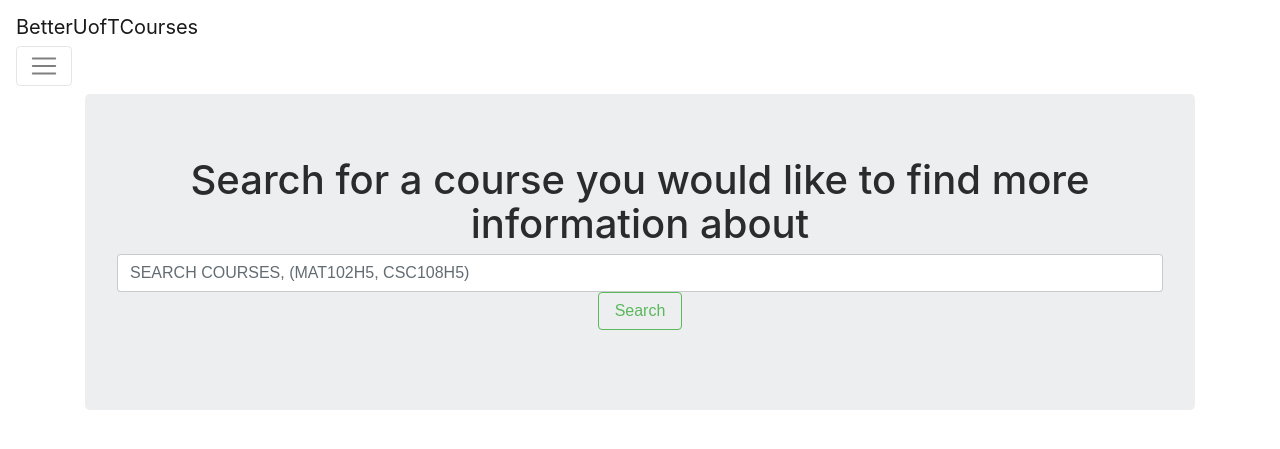
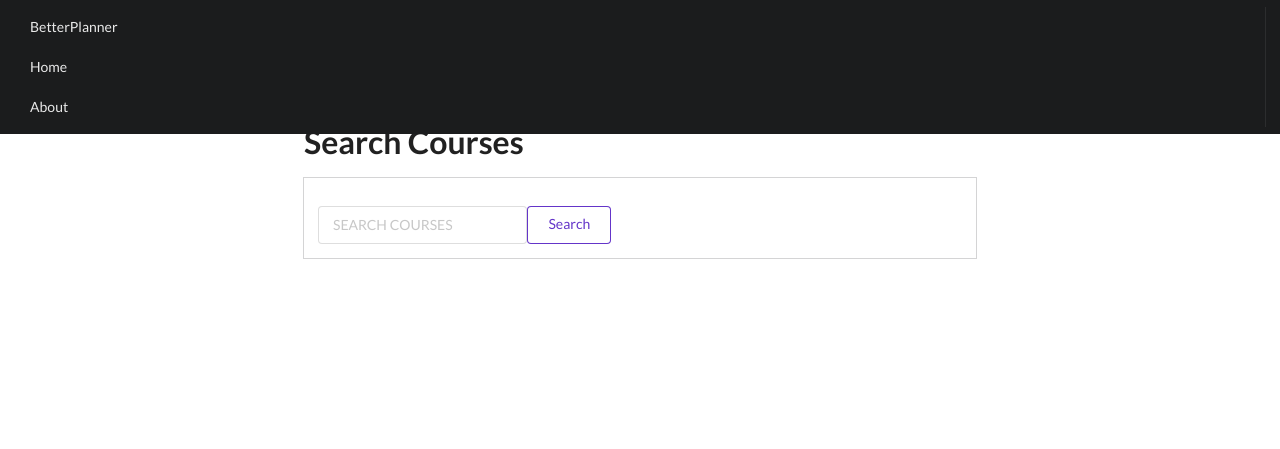
Before and after one commit to BetterPlanner/BetterPlanner-uoft, a Flask app: page /better-uoft/ in a window 1280 px wide. Shown: the top 449 px of the page. Run offline with Flask 2, Linux system fonts and the light colour scheme; some libraries are stand-ins or nearby versions.

Commit message:
ui updates.

```diff
--- a/app.py
+++ b/app.py
@@ -11,27 +11,31 @@ db = client.test
 collection = db.courses
 prereq = db.prereq
 
+@app.route('/')
+def INDEX():
+    return betteruoft()
+
 @app.route('/better-uoft/')
 def betteruoft():
     return render_template("index.html")
 
 @app.route('/better-uoft/search/', methods=["POST"])
 def search_post():
-    data = request.form["course"]
+    data = request.form["course"].upper()
     info=""
     courseData = collection.find().batch_size(300)#.find_one({'course code':data})
     for i in courseData:
         if i.get('course code')==data:
             info = i
             break;
-        elif i.get('course code')==data+"H5":
+        if i.get('course code')==data+"H5":
             info = i
             data = data+"H5"
-            break
-        elif i.get('course code')==data+"Y5":
+            break;
+        if i.get('course code')==data+"Y5":
             info = i
             data = data+"Y5"
-            break
+            break;
 
 
     Prereq = prereq.find_one({data: {'$exists' : True}})
--- a/templates/includes/_navbar.html
+++ b/templates/includes/_navbar.html
@@ -1,5 +1,5 @@
-<nav class="navbar navbar-expand-lg navbar-light bg-light">
-  <div class="navbar-brand" >BetterUofTCourses</div>
+<!-- <nav class="navbar navbar-expand-lg navbar-light bg-light">
+  <div class="navbar-brand">BetterPlanner</div>
   <button class="navbar-toggler" type="button" data-toggle="collapse" data-target="#navbarSupportedContent" aria-controls="navbarSupportedContent" aria-expanded="false" aria-label="Toggle navigation">
     <span class="navbar-toggler-icon"></span>
   </button>
@@ -15,4 +15,46 @@
     </ul>
 
   </div>
-</nav>
+</nav> -->
+
+<div class="ui grid">
+          <div class="computer tablet only row">
+            <div class="ui fixed inverted menu navbar">
+                    <a href="/" class="brand item">BetterPlanner</a>
+                    <a href="/better-uoft" class="<%= typeof page !== 'undefined' && page === 'blogs' ? 'active' : '' %> item">Home</a>
+                    <a href="http://www.alexluu.me/v2" class="item">About</a>
+                <div class="right menu">
+                  <!-- <% if(!currentblogUser){ %>
+                      <a class="<%= typeof page !== 'undefined' && page === 'login' ? 'active' : '' %> item" href="/blogapp/login">Login</a>
+                      <a class="<%= typeof page !== 'undefined' && page === 'register' ? 'active' : '' %> item"href="/blogapp/register">Sign Up</a>
+                  <% } else { %>
+                      <a href="#" class="item"><%= currentblogUser.username %></a>
+                      <a class="item" href="/blogapp/logout">Logout</a>
+                  <% } %> -->
+                </div>
+            </div>
+        </div>
+        <div class="mobile only row">
+              <div class="ui fixed inverted navbar menu">
+                    <a href="/" class="brand item"><i class="code icon"></i>
+                        BetterPlanner</a>
+                    <div class="right menu open">
+                        <a href="" class="menu item">
+                            <i class="content icon"></i>
+                        </a>
+                    </div>
+              </div>
+              <div class="ui vertical navbar menu">
+                    <a href="/better-uoft" class="item">Home</a>
+                    <!-- <a href="/blogapp/blogs/new" class="item">New Post</a>
+                    <div class="menu">
+                      <% if(!currentblogUser){ %>
+                          <a class="<%= typeof page !== 'undefined' && page === 'login' ? 'active' : '' %> item" href="/blogapp/login">Login</a>
+                          <a class="<%= typeof page !== 'undefined' && page === 'register' ? 'active' : '' %> item" href="/blogapp/register">Sign Up</a>
+                      <% } else { %>
+                          <a href="#" class="item"><%= currentblogUser.username %></a>
+                          <a href="/blogapp/logout" class="item">Logout</a>
+                      <% } %>
+                    </div> -->
+            </div>
+        </div>
--- a/templates/index.html
+++ b/templates/index.html
@@ -1,7 +1,7 @@
 {% extends 'layout.html' %}
 
 {% block body %}
-    <div class="container">
+    <!-- <div class="container">
         <div class="jumbotron text-center">
 
             <h1> Search for a course you would like to find more information about</h1>
@@ -12,5 +12,31 @@
              </form>
              </div>
         </div>
+    </div> -->
+
+
+
+        <div class="ui main text container" style="margin-top: 7.0em">
+        <div class="ui huge header">Search Courses</div>
+        <div class="ui top  attached segment">
+            <p>
+                    <form action="/better-uoft/search/" method="POST" class="form-inline" id="Blog-search">
+                        <div class="ui search">
+                          <div class="ui icon input">
+                            <input class="form-control" type="search" placeholder="Search courses" aria-label="Search" name="course" style="text-transform: uppercase">
+
+                            <a class="ui floated basic violet button" type="submit">
+                                 Search
+                             </a>
+                          </div>
+                          <div class="results"></div>
+                        </div>
+
+                        <!--<div class="form-group">-->
+                        <!--    <input type="text" name="search" placeholder="Blog search..." class="form-control">-->
+                        <!--</div>-->
+                    </form>
+                </p>
+        </div>
     </div>
 {% endblock %}
--- a/templates/layout.html
+++ b/templates/layout.html
@@ -2,7 +2,14 @@
 <html lang="en">
 <head>
     <meta charset="UTF-8">
-    <title>MyFlaskApp</title>
+    <title>BetterPlanner</title>
+    <link rel="stylesheet" type="text/css" href="https://cdnjs.cloudflare.com/ajax/libs/semantic-ui/2.2.10/semantic.min.css" />
+
+    <script
+      src="https://code.jquery.com/jquery-3.1.1.min.js"
+      integrity="sha256-hVVnYaiADRTO2PzUGmuLJr8BLUSjGIZsDYGmIJLv2b8="
+      crossorigin="anonymous">
+    </script>
     <link rel="stylesheet" href="https://maxcdn.bootstrapcdn.com/bootstrap/4.0.0-beta.3/css/bootstrap.min.css">
 </head>
     <body>
@@ -11,5 +18,8 @@
 
     <script src="https://maxcdn.bootstrapcdn.com/bootstrap/4.0.0-beta.3/css/bootstrap.min.css">
 </script>
+<!-- <script src="/scripts/searchblog.js" async defer></script> -->
+
+        <script src="https://cdnjs.cloudflare.com/ajax/libs/semantic-ui/2.2.11/semantic.min.js"></script>
     </body>
 </html>
--- a/templates/search.html
+++ b/templates/search.html
@@ -7,7 +7,7 @@
             <div class="col-6">
                 Search for another course you would like to know more about
         <form class="form-group" action="/better-uoft/search/" method="POST">
-                <input class="form-control" type="search" placeholder="Search courses, (MAT102H5, CSC108H5)" aria-label="Search" name="course">
+                <input class="form-control" type="search" placeholder="Search courses, (MAT102H5, CSC108H5)" aria-label="Search" name="course" style="text-transform: uppercase">
                 <button class="btn btn-outline-success my-2 my-sm-0 center" type="submit">Search</button>
         </form>
                 </div>
```
Also changed, not shown: templates/app.css (added, +73 -0 lines), templates/home.html (deleted, +0 -10 lines).
